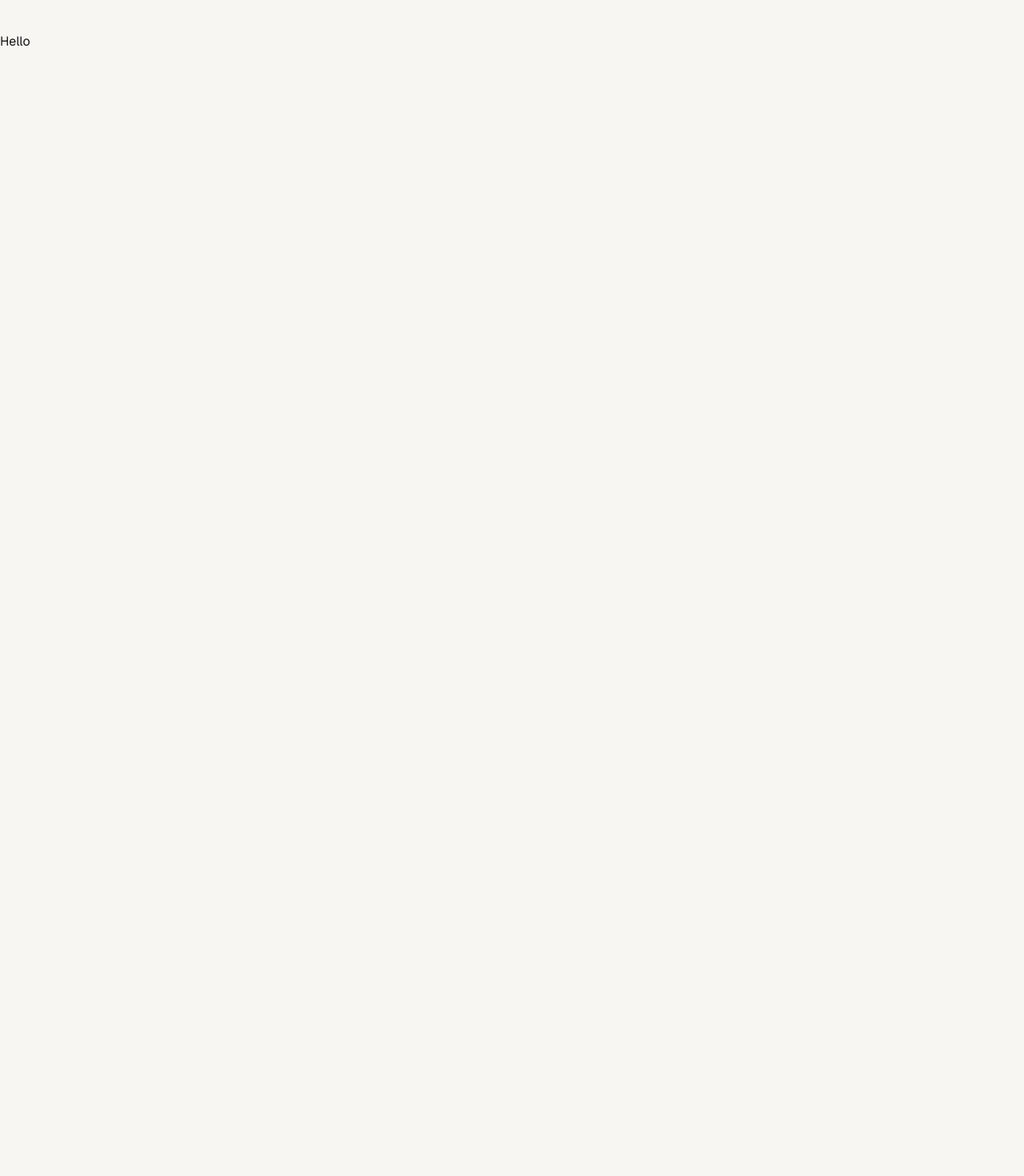
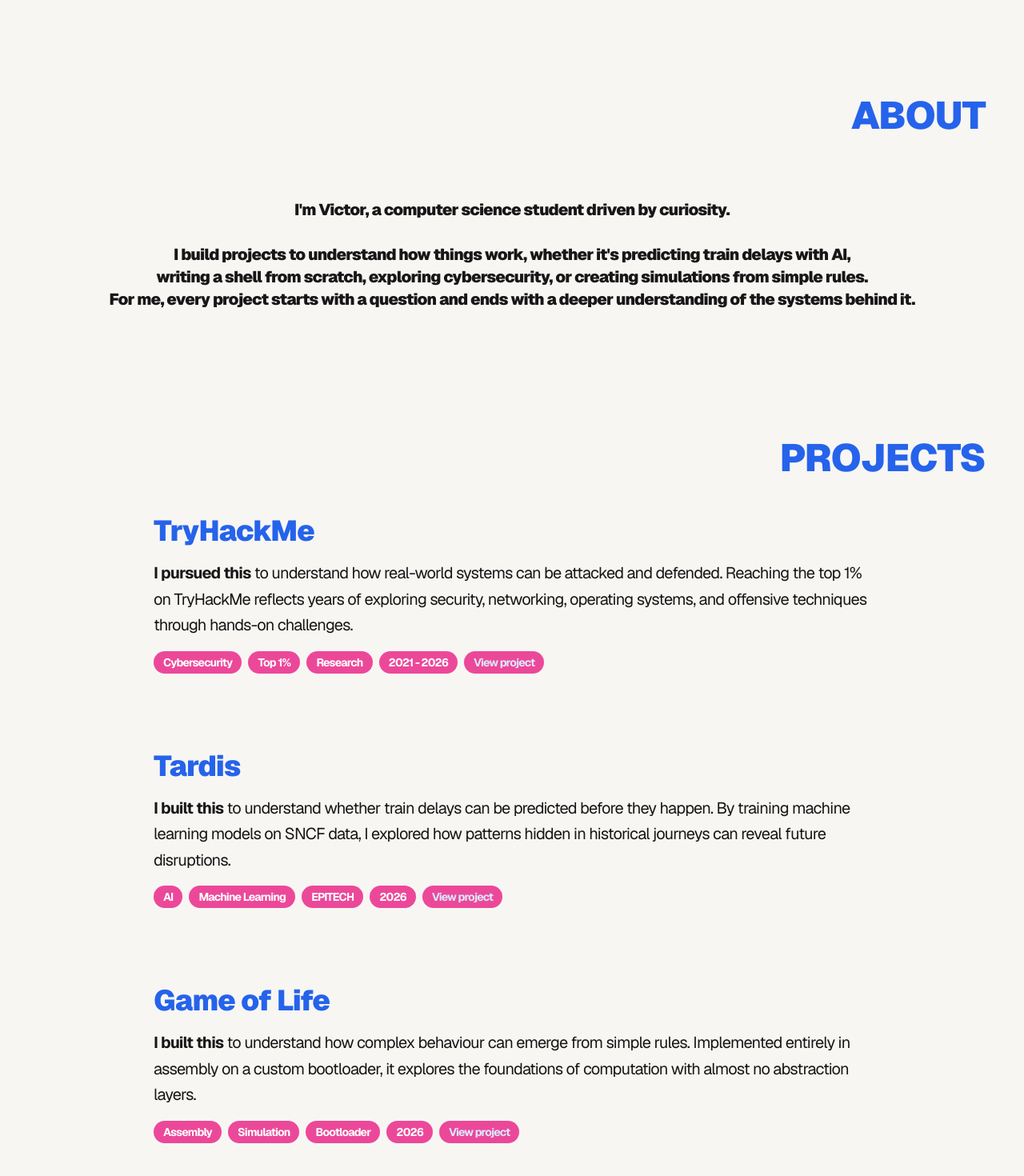
Before and after one commit to vyyvii/portfolio, a Next.js app: page / in a window 1280 px wide. Shown: the part 760-2230 px from the top of the page at 80% size. Before the commit the page ends 824 px from the top, so only its background shows below. Built offline with nearby package versions, Linux system fonts and the light colour scheme.

Commit message:
ADD: project, about & contact

```diff
--- a/app/page.tsx
+++ b/app/page.tsx
@@ -3,15 +3,16 @@
 import About from "../components/about"
 import Project from "../components/project"
 import Contact from "../components/contact"
+import { projects } from "../components/projects";
 
 export default function Home() {
   return (
     <main>
       <Hero />
       <About />
-      <Project />
-      <Project />
-      <Project />
+      {projects.map((project) => (
+        <Project key={project.id} project={project} />
+      ))}
       <Contact />
     </main>
   );
--- a/components/about.tsx
+++ b/components/about.tsx
@@ -1,7 +1,20 @@
 export default function About() {
   return (
-    <section>
-        <p>Hello</p>
+    <section className="px-12 flex flex-col gap-4 font-black tracking-tighter">
+      <h2 className="mt-20 text-right text-5xl text-[var(--accent-blue)]">
+        ABOUT
+      </h2>
+      <br></br><br></br>
+      <p className="text-center  text-xl text-[var(--foreground)] max-w-5xl mx-auto">
+        I'm Victor, a computer science student driven by curiosity.<br></br><br></br>
+        I build projects to understand how things work, whether it's predicting train delays with AI,<br></br>
+        writing a shell from scratch, exploring cybersecurity, or creating simulations from simple rules.<br></br>
+        For me, every project starts with a question and ends with a deeper understanding of the systems behind it.
+      </p>
+      <br></br><br></br>
+      <h2 className="mt-20 text-right text-5xl text-[var(--accent-blue)] font-black">
+        PROJECTS
+      </h2>
     </section>
   );
 }
--- a/components/contact.tsx
+++ b/components/contact.tsx
@@ -1,6 +1,51 @@
 export default function Contact() {
   return (
-    <section>
+    <section className="min-h-screen px-12 flex flex-col justify-center">
+      <h2 className="text-right text-5xl text-[var(--accent-blue)] font-black tracking-tighter">
+        CONTACT
+      </h2>
+      <div className="mt-24 max-w-4xl">
+        <h3 className="text-7xl font-black leading-none tracking-tighter">
+          Let's build
+          <br/>
+          something
+          <br/>
+          interesting.
+        </h3>
+        <p className="mt-8 text-xl text-[var(--foreground-muted)] max-w-2xl">
+          Don't hesitate to contact me!
+        </p>
+        <div className="mt-16 flex gap-12 text-2xl font-black">
+          <a
+            href="mailto:v.defauchy@mailbox.org"
+            className="text-[var(--accent-blue)] hover:underline"
+          > Email </a>
+          <a
+            href="https://github.com/vyyvii"
+            target="_blank"
+            rel="noopener noreferrer"
+            className="text-[var(--accent-blue)] hover:underline"
+          > GitHub </a>
+          <a
+            href="https://linkedin.com/in/victor-defauchy-epitech-lyon"
+            target="_blank"
+            rel="noopener noreferrer"
+            className="text-[var(--accent-blue)] hover:underline"
+          > LinkedIn </a>
+          <a
+            href="https://tryhackme.com/p/Vyvi"
+            target="_blank"
+            rel="noopener noreferrer"
+            className="text-[var(--accent-blue)] hover:underline"
+          > TryHackMe </a>
+          <a
+            href="https://canva.link/victor-defauchy-cv"
+            target="_blank"
+            rel="noopener noreferrer"
+            className="text-[var(--accent-blue)] hover:underline"
+          > CV </a>
+        </div>
+      </div>
     </section>
   );
 }
--- a/components/hero.tsx
+++ b/components/hero.tsx
@@ -1,6 +1,6 @@
 export default function Hero() {
   return (
-    <section className="min-h-screen flex flex-col justify-center px-12">
+    <section className="min-h-screen flex flex-col justify-center px-12 tracking-tighter">
       <p className="text-5xl text-[var(--foreground-muted)] font-black">
         Victor
       </p>
--- a/components/project.tsx
+++ b/components/project.tsx
@@ -1,6 +1,34 @@
-export default function Project() {
+import { Project as ProjectType } from "projects";
+
+export default function Project({ project }: { project: ProjectType }) {
   return (
-    <section>
+    <section className="px-12 py-12 tracking-tighter">
+      <div className="max-w-4xl mx-auto">
+        <div className="flex flex-col gap-4">
+          <h2 className="text-4xl font-black text-[var(--accent-blue)]">
+            {project.title}
+          </h2>
+          <p className="text-xl text-[var(--foreground)] leading-relaxed">
+            <strong>{project.lead}</strong> {project.description}
+          </p>
+          <div className="flex gap-2">
+            {project.tags.map((tag: any) => (
+              <span
+                key={tag}
+                className="px-3 py-1 bg-[var(--accent-pink)] text-white text-sm font-bold rounded-full"
+              >
+                {tag}
+              </span>
+            ))}{
+              project.link && (
+                <a
+                  href={project.link}
+                  target="_blank"
+                  className="px-3 py-1 bg-[var(--accent-pink)] text-[var(--accent-blue-light)] text-sm font-bold rounded-full"
+                > View project </a>)}
+          </div>
+        </div>
+      </div>
     </section>
   );
 }
--- /dev/null
+++ b/components/projects.ts
@@ -0,0 +1,66 @@
+export interface Project {
+  id: number;
+  title: string;
+  lead: string;
+  description: string;
+  tags: string[];
+  link?: string;
+}
+
+export const projects: Project[] = [
+  {
+    id: 7,
+    title: "TryHackMe",
+    lead: "I pursued this",
+    description: "to understand how real-world systems can be attacked and defended. Reaching the top 1% on TryHackMe reflects years of exploring security, networking, operating systems, and offensive techniques through hands-on challenges.",
+    tags: ["Cybersecurity", "Top 1%", "Research", "2021 - 2026"],
+    link: "https://tryhackme.com/p/Vyvi",
+  },
+  {
+    id: 1,
+    title: "Tardis",
+    lead: "I built this",
+    description: "to understand whether train delays can be predicted before they happen. By training machine learning models on SNCF data, I explored how patterns hidden in historical journeys can reveal future disruptions.",
+    tags: ["AI", "Machine Learning", "EPITECH", "2026"],
+    link: "https://github.com/Nicolas-Rvr25/Tardis",
+  },
+  {
+    id: 2,
+    title: "Game of Life",
+    lead: "I built this",
+    description: "to understand how complex behaviour can emerge from simple rules. Implemented entirely in assembly on a custom bootloader, it explores the foundations of computation with almost no abstraction layers.",
+    tags: ["Assembly", "Simulation", "Bootloader", "2026"],
+    link: "https://github.com/vyyvii/OS-game-of-life",
+  },
+  {
+    id: 5,
+    title: "42sh",
+    lead: "I built this",
+    description: "to understand how modern command-line environments work. Recreating a Unix-like shell from scratch forced me to explore parsing, processes, signals, and the mechanisms behind everyday terminal interactions.",
+    tags: ["Systems", "Unix", "C", "EPITECH", "2026"],
+    link: "https://github.com/aurelien-schir/42sh-temp",
+  },
+  {
+    id: 6,
+    title: "MyWorld",
+    lead: "I built this",
+    description: "to understand how virtual worlds are created and manipulated. Developing a world editor in C allowed me to explore rendering, user interaction, and the tools behind game development workflows.",
+    tags: ["Graphics", "C", "Game Development", "EPITECH", "2026"],
+  },
+  {
+    id: 4,
+    title: "Portfolio",
+    lead: "I built this",
+    description: "to understand how ideas, projects, and curiosity can be communicated through design. Rather than showcasing technologies, it explores how storytelling can reveal the motivations behind what we build.",
+    tags: ["Design", "Web", "2026"],
+    link: "https://github.com/vyyvii/portfolio",
+  },
+  {
+    id: 3,
+    title: "IApprennons",
+    lead: "I built this",
+    description: "to understand how artificial intelligence can support learning. The project helps both students and teachers by adapting explanations, generating educational content, and making knowledge more accessible.",
+    tags: ["AI", "Education", "2025"],
+    link: "https://github.com/IApprenonsNDB/Application",
+  },
+];
```
